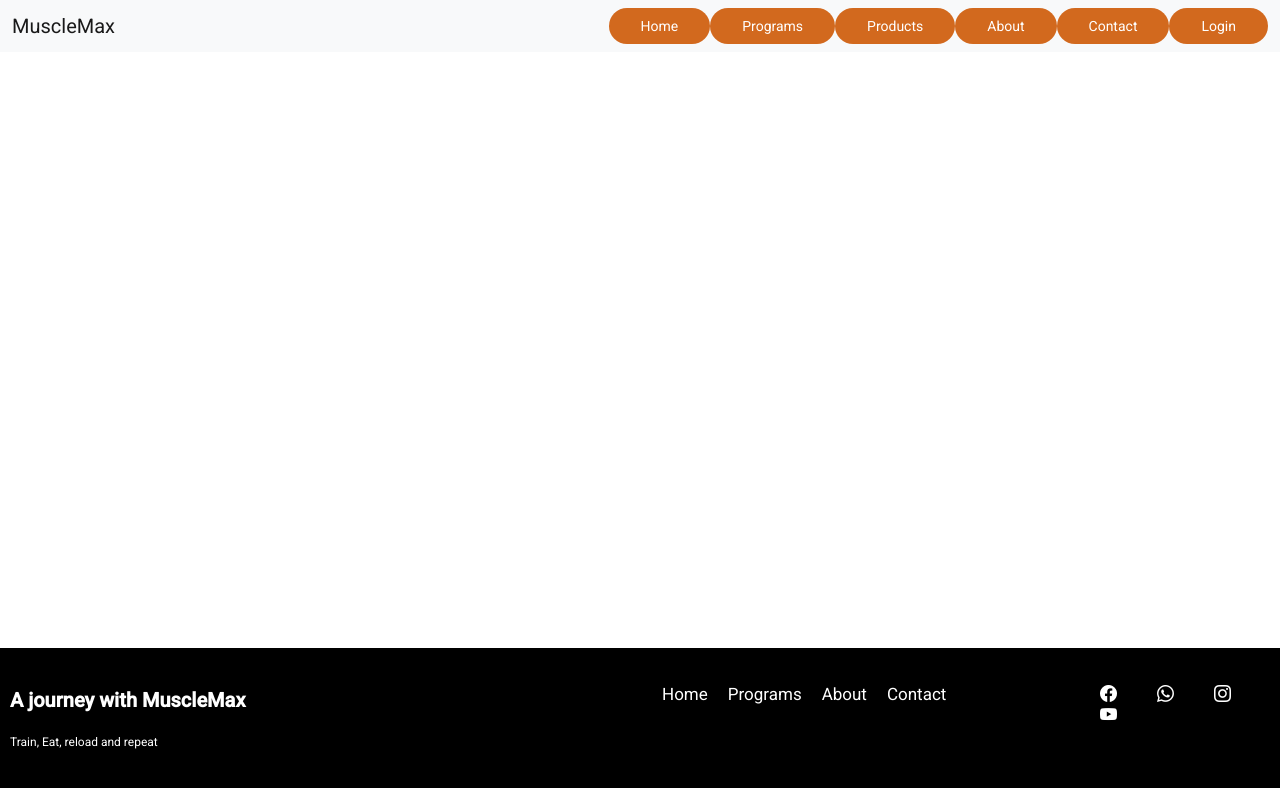
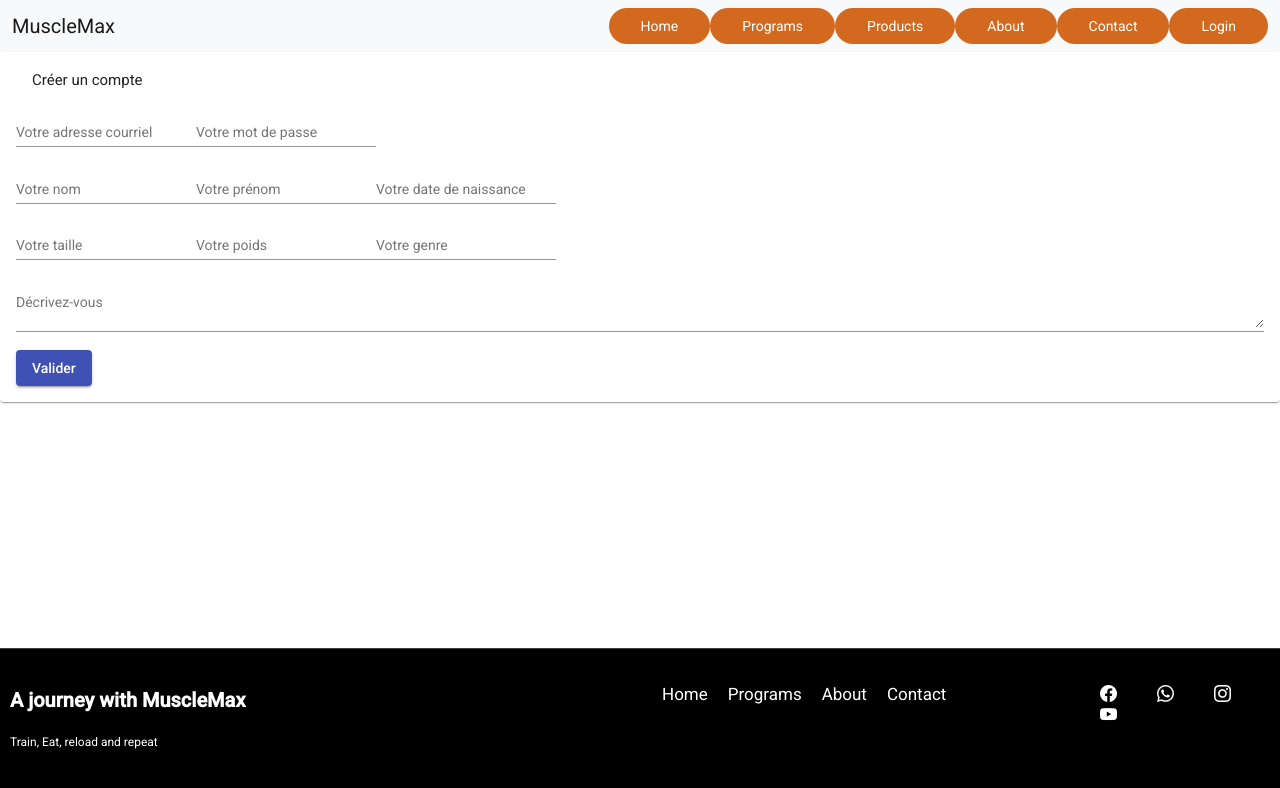
Before and after one commit to MohandAcherir/AWS, an Angular app: page /register in a window 1280 px wide. Before the commit this address led to /. Shown: the top 788 px of the page. Built offline with nearby package versions, Linux system fonts and the light colour scheme.

Commit message:
Backend de l'authentification

```diff
--- /dev/null
+++ b/src/app/pages/login/api.service.ts
@@ -0,0 +1,28 @@
+import { HttpClient } from '@angular/common/http';
+import { Injectable } from '@angular/core';
+
+@Injectable({
+    providedIn: 'root'
+})
+export class ApiService {
+  messages: any = [];
+  users: any = [];
+
+  constructor(public http: HttpClient) { }
+
+  getMessages() {
+    this.http.get('http://localhost:3000/posts').subscribe(res => {
+        this.messages = res
+    });
+  }
+
+  getUsers() {
+    this.http.get('http://localhost:3000/users').subscribe(res => {
+        this.users = res
+    });
+  }
+
+  getProfile(id: any) {
+    return this.http.get('http://localhost:3000/profile/' + id)
+  }
+}
--- /dev/null
+++ b/src/app/pages/login/auth.service.ts
@@ -0,0 +1,24 @@
+import { HttpClient } from '@angular/common/http';
+import { Injectable } from '@angular/core';
+
+@Injectable({
+    providedIn: 'root'
+})
+export class AuthService {
+  messages: any = [];
+  path = 'http://localhost:3000/auth'
+
+  constructor(public http: HttpClient) { }
+
+  registerUser(registerData: any) {
+    this.http.post(this.path + '/register', registerData).subscribe((res: any) => {
+    });
+  }
+
+  loginUser(loginData: any) {
+    this.http.post(this.path + '/login', loginData).subscribe((res: any) => {
+      console.log(res);
+      localStorage.setItem('token', res.token)
+    });
+  }
+}
--- /dev/null
+++ b/src/app/pages/login/login.component.ts
@@ -0,0 +1,39 @@
+import { Component } from '@angular/core';
+import { AuthService } from './auth.service';
+
+@Component({
+  selector: 'login',
+  template: `
+    <mat-card>
+        <mat-card-header>
+            <mat-card-title>
+                <h4>Se connecter</h4>
+            </mat-card-title>
+        </mat-card-header>
+        <mat-card-content>
+            <form>
+                <mat-form-field>
+                    <mat-label>Votre adresse courriel</mat-label>
+                    <input [(ngModel)]="loginData.email" name="email" matInput placeholder="Adresse courriel" type="email">
+                </mat-form-field>
+                <mat-form-field>
+                    <mat-label>Votre mot de passe</mat-label>
+                    <input [(ngModel)]="loginData.pwd" name="password" matInput placeholder="Mot de passe" type="password">
+                </mat-form-field>
+                <br>
+                <button (click)="post()" mat-raised-button color="primary">Valider</button>
+            </form>
+        </mat-card-content>
+    </mat-card>
+`
+})
+export class LoginComponent {
+
+    loginData: any = {}
+
+    constructor(public authService: AuthService) { }
+
+    post() {
+        this.authService.loginUser(this.loginData);
+    }
+}
--- /dev/null
+++ b/src/app/pages/login/messages.component.ts
@@ -0,0 +1,23 @@
+import { Component } from '@angular/core';
+import { OnInit } from '@angular/core';
+import { ApiService } from './api.service';
+
+@Component({
+  selector: 'messages',
+  template: `
+            <div *ngFor="let message of apiService.messages">
+                <mat-card>
+                    <mat-card-content>{{message.message}}</mat-card-content>
+                </mat-card>
+            </div>
+            `
+})
+export class MessagesComponent implements OnInit {
+  title = 'MuscleMAX';
+
+  constructor(public apiService: ApiService) { }
+
+  ngOnInit() {
+    this.apiService.getMessages();
+  }
+}
--- /dev/null
+++ b/src/app/pages/login/profile.component.ts
@@ -0,0 +1,39 @@
+import { Component } from '@angular/core';
+import { OnInit } from '@angular/core';
+import { ApiService } from './api.service';
+import { ActivatedRoute } from '@angular/router';
+
+@Component({
+  selector: 'login',
+  template: `
+    <mat-card>
+        <mat-card-header>
+            <mat-card-title>
+                <h4>Profil personnel</h4>
+            </mat-card-title>
+        </mat-card-header>
+        <mat-card-content>
+            <mat-list>
+                <mat-list-item><b>Nom</b>: {{profile?.name}}</mat-list-item>
+                <mat-list-item><b>Prénom</b>: {{profile?.prenom}}</mat-list-item>
+                <mat-list-item><b>Adresse courriel</b>: {{profile?.email}}</mat-list-item>
+                <mat-list-item><b>Date de naissance</b>: {{profile?.dateDeNaissance}}</mat-list-item>
+                <mat-list-item><b>Taille</b>: {{profile?.taille}}</mat-list-item>
+                <mat-list-item><b>Poids</b>: {{profile?.poids}}</mat-list-item>
+                <mat-list-item><b>Sexe</b>: {{profile?.sexe}}</mat-list-item>
+                <mat-list-item><b>Description</b>: {{profile?.description}}</mat-list-item>
+            </mat-list>
+        </mat-card-content>
+    </mat-card>
+`
+})
+export class ProfileComponent implements OnInit {
+    constructor(public apiService: ApiService, public route: ActivatedRoute) { }
+
+    profile: any
+
+    ngOnInit() {
+        var id = this.route.snapshot.params['id']
+        this.apiService.getProfile(id).subscribe((data: any) => this.profile = data);
+    }
+}
--- /dev/null
+++ b/src/app/pages/login/register.component.html
@@ -0,0 +1,51 @@
+<mat-card>
+    <mat-card-header>
+        <mat-card-title>
+            <h4>Créer un compte</h4>
+        </mat-card-title>
+    </mat-card-header>
+    <mat-card-content>
+        <form>
+            <mat-form-field>
+                <mat-label>Votre adresse courriel</mat-label>
+                <input [(ngModel)]="registerData.email" name="email" matInput placeholder="Adresse courriel" type="email">
+            </mat-form-field>
+            <mat-form-field>
+                <mat-label>Votre mot de passe</mat-label>
+                <input [(ngModel)]="registerData.pwd" name="password" matInput placeholder="Mot de passe" type="password">
+            </mat-form-field>
+            <br>
+            <mat-form-field>
+                <mat-label>Votre nom</mat-label>
+                <input [(ngModel)]="registerData.name" name="name" matInput placeholder="Nom">
+            </mat-form-field>
+            <mat-form-field>
+                <mat-label>Votre prénom</mat-label>
+                <input [(ngModel)]="registerData.prenom" name="prenom" matInput placeholder="Prénom">
+            </mat-form-field>
+            <mat-form-field>
+                <mat-label>Votre date de naissance</mat-label>
+                <input [(ngModel)]="registerData.dateDeNaissance" name="dateDeNaissance" matInput placeholder="Date de naissance">
+            </mat-form-field>
+            <br>
+            <mat-form-field>
+                <mat-label>Votre taille</mat-label>
+                <input [(ngModel)]="registerData.taille" name="taille" matInput placeholder="Mesure du corps">
+            </mat-form-field>
+            <mat-form-field>
+                <mat-label>Votre poids</mat-label>
+                <input [(ngModel)]="registerData.poids" name="poids" matInput placeholder="Poids (en kg)">
+            </mat-form-field>
+            <mat-form-field>
+                <mat-label>Votre genre</mat-label>
+                <input [(ngModel)]="registerData.sexe" name="sexe" matInput placeholder="Homme ou femme">
+            </mat-form-field>
+            <mat-form-field style="width: 100%">
+                <mat-label>Décrivez-vous</mat-label>
+                <textarea [(ngModel)]="registerData.description" name="description" matInput placeholder="Description"></textarea>
+            </mat-form-field>
+            <br>
+            <button (click)="post()" mat-raised-button color="primary">Valider</button>
+        </form>
+    </mat-card-content>
+</mat-card>
--- /dev/null
+++ b/src/app/pages/login/register.component.ts
@@ -0,0 +1,18 @@
+import { Component } from '@angular/core';
+import { AuthService } from './auth.service';
+
+@Component({
+  selector: 'register',
+  templateUrl: './register.component.html'
+})
+export class RegisterComponent {
+
+    registerData: any = {}
+
+    constructor(public authService: AuthService) { }
+
+    post() {
+        console.log(this.registerData);
+        this.authService.registerUser(this.registerData);
+    }
+}
--- /dev/null
+++ b/src/app/pages/login/users.component.ts
@@ -0,0 +1,23 @@
+import { Component } from '@angular/core';
+import { OnInit } from '@angular/core';
+import { ApiService } from './api.service';
+
+@Component({
+  selector: 'messages',
+  template: `
+            <div *ngFor="let user of apiService.users">
+                <mat-card>
+                    <mat-card-content [routerLink]="['/profile', user._id]" style="cursor: pointer">{{user.name}} {{user.prenom}}</mat-card-content>
+                </mat-card>
+            </div>
+            `
+})
+export class UsersComponent implements OnInit {
+  title = 'MuscleMAX';
+
+  constructor(public apiService: ApiService) { }
+
+  ngOnInit() {
+    this.apiService.getUsers();
+  }
+}
```
Also changed, not shown: src/app/app.module.ts (+38 -3 lines).
